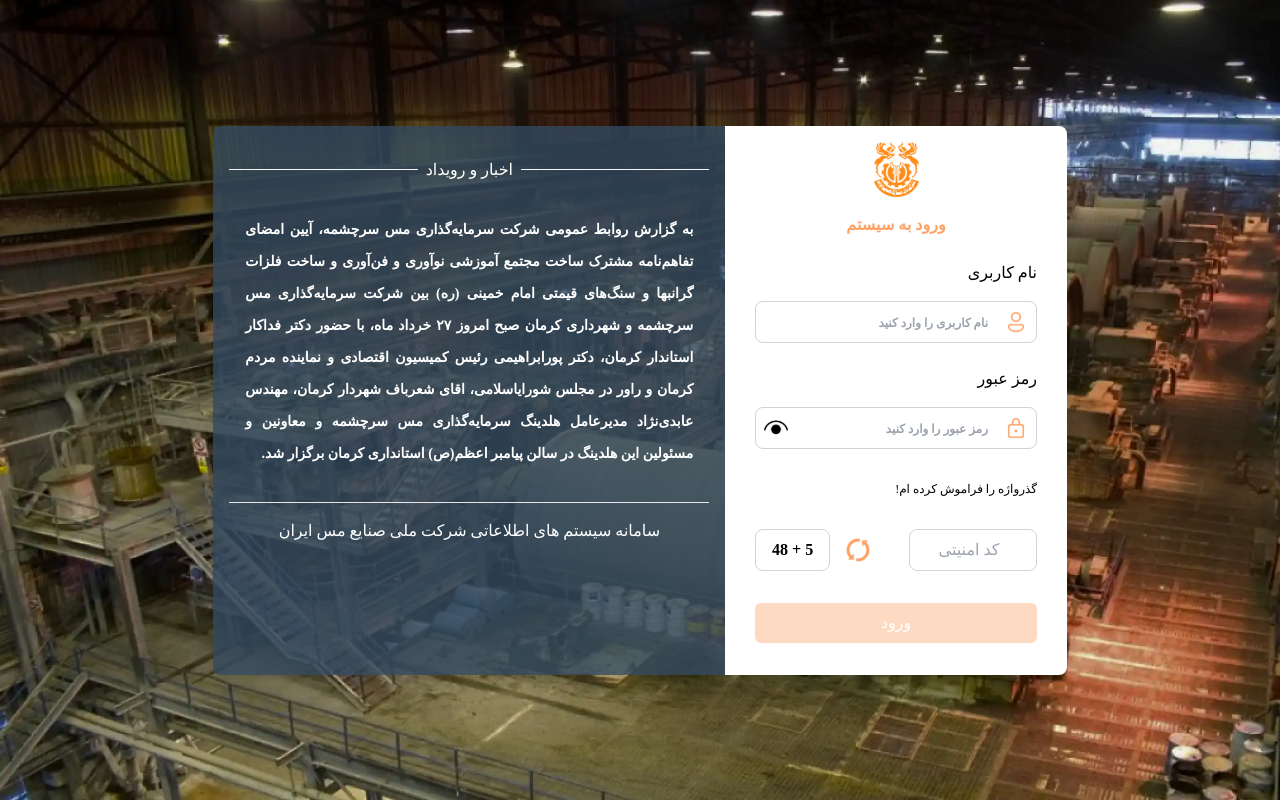
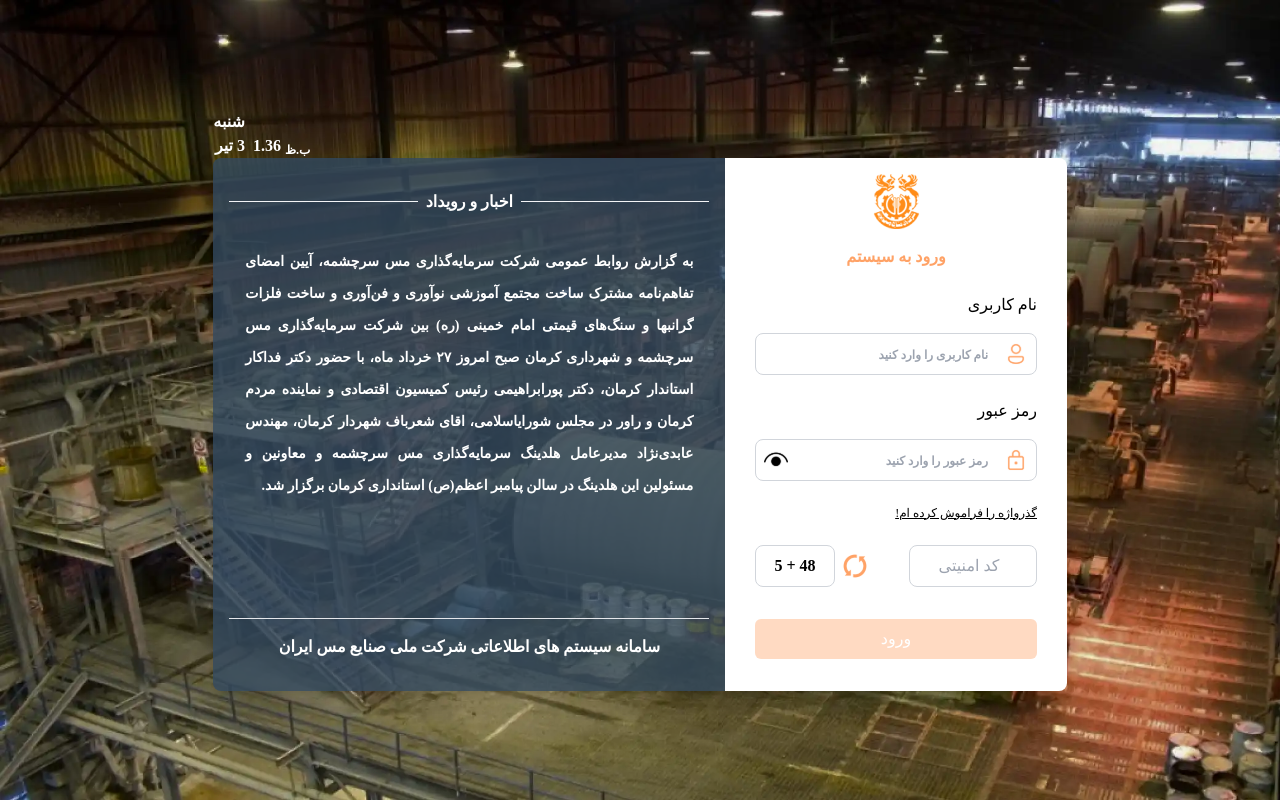
Before and after one commit to milad7212/loginPage, a Vue app: page / in a window 1280 px wide. Built offline with nearby package versions, Linux system fonts and the light colour scheme; a web font is replaced by a local one.

Commit message:
Add timer to page

```diff
--- a/src/App.vue
+++ b/src/App.vue
@@ -1,10 +1,22 @@
 <template>
   <div
-    class="h-screen bg-cover flex justify-center items-center bg-gradient-to-br from-orange-500 to-gray-900"
+    class="min-h-screen bg-cover flex flex-col justify-center items-center "
     :style="{ backgroundImage: `url(${backgroundImage})` }"
   >
+    <div class="text-white flex justify-end w-4/5 md:w-2/3">
+      <div class="font-black ml-2 flex items-end">
+        <span class="ml-1 font-bold text-xs">ب.ظ</span>
+
+        1.36
+      </div>
+
+      <div class="font-bold">
+        <p class="">شنبه</p>
+        <p class="">3 تیر</p>
+      </div>
+    </div>
     <div
-      class="rounded-lg w-2/3 overflow-hidden shadow-xl grid grid-cols-[2fr_3fr]"
+      class="rounded-lg w-4/5  md:w-2/3 overflow-hidden shadow-xl grid md:grid-cols-[2fr_3fr] grid-cols-1"
     >
       <div class="bg-white p-4 flex flex-col items-center">
         <img src="./assets/icon.png" class="w-[81px] h-[55px]" alt="" />
@@ -26,22 +38,30 @@
           <div class="py-4">
             <span class="block mb-4 my-2">رمز عبور</span>
             <div class="flex p-2 rounded-lg border border-gray-300 group">
-      <img class="w-6 h-6 group-hover:animate-pulse" src="./assets/icons/lockIcon.svg" />
+              <img
+                class="w-6 h-6 group-hover:animate-bounce"
+                src="./assets/icons/lockIcon.svg"
+              />
               <input
                 class="placeholder:text-xs placeholder:font-bold pr-4 outline-none flex-1"
                 :type="showPassword ? 'text' : 'password'"
                 placeholder="رمز عبور را وارد کنید"
               />
-      <button class="w-6 h-6 cursor-pointer hover:scale-95 transition-all duration-150 ease-in"
-        @click.prevent="showPassword = !showPassword">
-        <img v-if="!showPassword" src="./assets/icons/closeEyeIcon.svg" />
+              <button
+                class="w-6 h-6 cursor-pointer hover:scale-95 transition-all duration-150 ease-in"
+                @click.prevent="showPassword = !showPassword"
+              >
+                <img
+                  v-if="!showPassword"
+                  src="./assets/icons/closeEyeIcon.svg"
+                />
                 <img v-if="showPassword" src="./assets/icons/openEyeIcon.svg" />
               </button>
             </div>
           </div>
 
           <p
-            class="text-xs text-decoration-underline cursor-pointer my-4 mb-8 hover:font-black transition-all duration-150 ease-in"
+            class="text-xs underline cursor-pointer my-2 mb-6 hover:font-black transition-all duration-150 ease-in"
           >
             گذرواژه را فراموش کرده ام!
           </p>
@@ -55,14 +75,23 @@
             <div class="flex items-center">
               <img
                 @click="changeNumbers"
-                class="w-6 h-6 ml-4 cursor-pointer hover:scale-95 active:scale-110"
+                :class="[
+                  'w-6',
+                  'h-6',
+                  'ml-2',
+                  'cursor-pointer ',
+
+                  'active:scale-110',
+                  isRotateRefreshIcon ? 'animate-spin' : '',
+                ]"
                 src="./assets/icons/refreshIcon.svg"
               />
               <div
-                class="p-2 rounded-lg border border-gray-300 px-4 font-black select-none"
+                class="p-2 rounded-lg w-20 flex justify-center items-center border border-gray-300 px-4 font-black select-none"
               >
                 <span>{{ randomNum1 }}</span
-                ><span class="mx-1">+</span><span>{{ randomNum2 }}</span>
+                ><span class="mx-1">+</span>
+                <span>{{ randomNum2 }}</span>
               </div>
             </div>
           </div>
@@ -87,13 +116,13 @@
           </button>
         </div>
       </div>
-      <div class="bg-[#32495F]/80 p-4 text-white hidden md:block">
+      <div class="bg-[#32495F]/80 p-4 text-white hidden md:flex flex-col">
         <div class="flex justify-center items-center gap-2 my-4">
           <div class="h-[1px] bg-gray-100 grow"></div>
-          <span> اخبار و رویداد</span>
+          <span class="font-black"> اخبار و رویداد</span>
           <div class="h-[1px] bg-gray-100 grow"></div>
         </div>
-        <p class="p-4 text-sm leading-8 text-justify font-bold">
+        <p class="p-4 text-sm leading-8 text-justify font-bold grow">
           به گزارش روابط عمومی شرکت سرمایه‌گذاری مس سرچشمه، آیین امضای
           تفاهم‌نامه مشترک ساخت مجتمع آموزشی نوآوری و فن‌آوری و ساخت فلزات
           گرانبها و سنگ‌های قیمتی امام خمینی (ره) بین شرکت سرمایه‌گذاری مس
@@ -104,7 +133,7 @@
           این هلدینگ در سالن پیامبر اعظم(ص) استانداری کرمان برگزار شد.
         </p>
         <hr class="my-4" />
-        <div class="flex justify-center mb-4">
+        <div class="flex justify-center mb-4 font-black">
           <span>سامانه سیستم های اطلاعاتی شرکت ملی صنایع مس ایران</span>
         </div>
       </div>
@@ -127,13 +156,18 @@
       isDisabledBtn: true,
       backgroundImage,
       showPassword: false,
+      isRotateRefreshIcon: false,
     };
   },
   methods: {
     changeNumbers() {
+      this.isRotateRefreshIcon = true;
+      setTimeout(() => {
         this.randomNum1 = Math.floor(Math.random() * 99) + 1;
         this.randomNum2 = Math.floor(Math.random() * 9) + 1;
         this.sumRandomNumbers = "";
+        this.isRotateRefreshIcon = false;
+      }, 1000);
     },
   },
 
```
Lines whose indentation alone changed are shown as unchanged.
